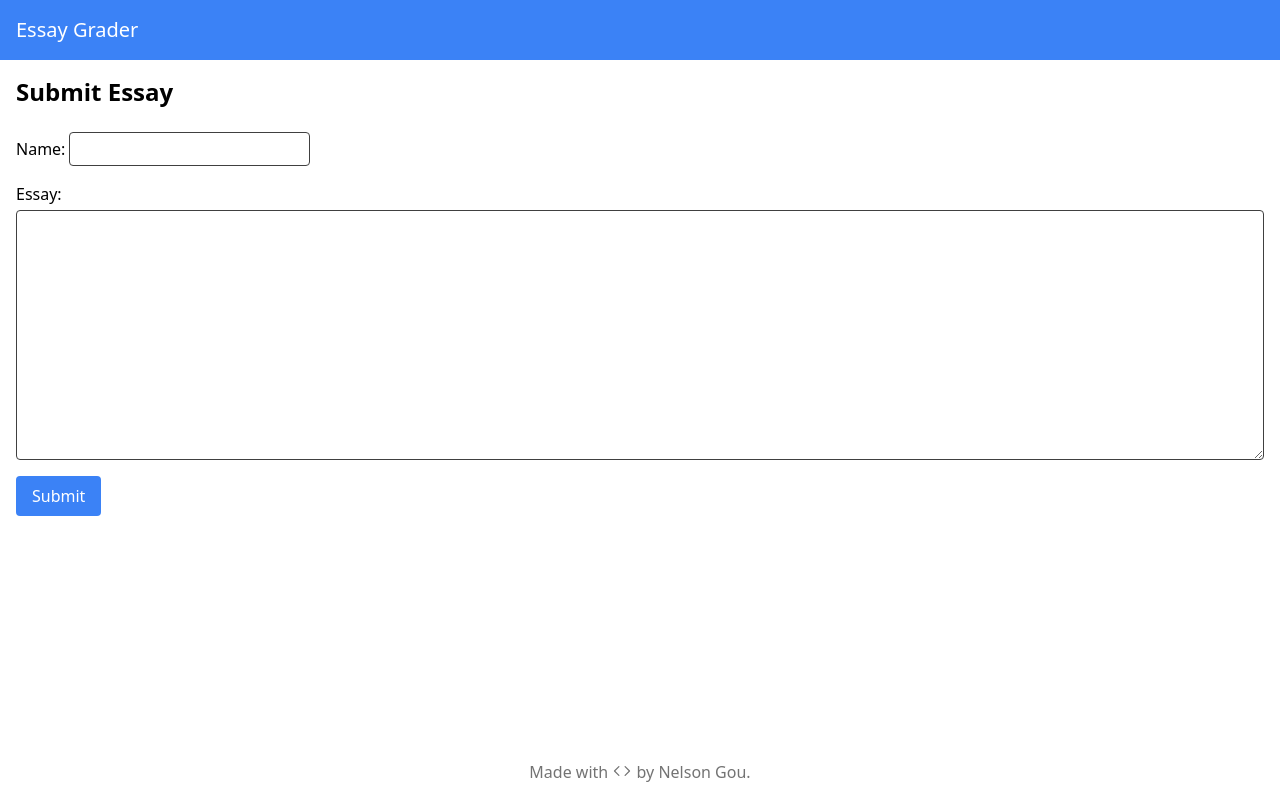
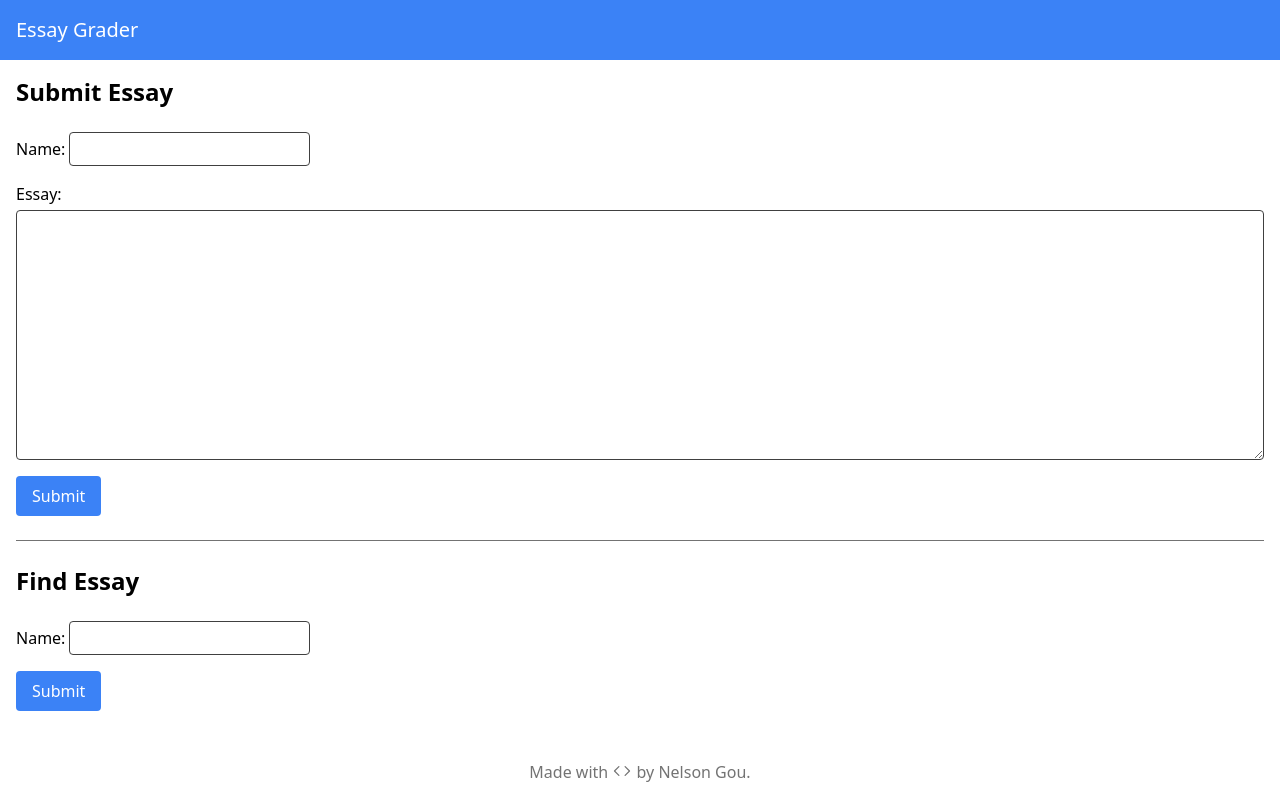
Before and after one commit to ng8165/EssayGrader, a Vue app in the folder client/: page / in a window 1280 px wide. Built offline with nearby package versions, Linux system fonts and the light colour scheme.

Commit message:
Add ability to find essay through name

```diff
--- a/client/src/router/index.ts
+++ b/client/src/router/index.ts
@@ -1,12 +1,12 @@
 import { createRouter, createWebHistory } from 'vue-router'
-import SubmitView from "../views/Submit.vue";
+import HomeView from "../views/Home.vue";
 import FeedbackView from "../views/Feedback.vue";
 import AdminView from "../views/Admin.vue";
 
 const router = createRouter({
     history: createWebHistory(import.meta.env.BASE_URL),
     routes: [
-        { path: "/", component: SubmitView },
+        { path: "/", component: HomeView },
         { path: "/feedback/:id", component: FeedbackView },
         { path: "/admin", component: AdminView },
     ]
--- a/client/src/views/Admin.vue
+++ b/client/src/views/Admin.vue
@@ -13,7 +13,7 @@ export default {
         }
 
         async function deleteGrade(id: string) {
-            const res = await fetch(`http://localhost:2020/grade/${id}`, { method: "DELETE" });
+            const res = await fetch(`http://localhost:2020/grade/id/${id}`, { method: "DELETE" });
             if (res.ok) fetchData();
         }
 
@@ -34,7 +34,7 @@ export default {
     <div v-if="isLoading">Loading...</div>
 
     <ul v-else-if="grades.length === 0" class="list">
-        <li class="ps-2"><div class="text-muted">No Grades Were Found</div></li>
+        <li class="p-2"><div class="text-neutral-500">No Grades Were Found</div></li>
     </ul>
 
     <ul v-else class="list">
@@ -42,7 +42,7 @@ export default {
             <div class="grow ml-2">{{ grade.name }}: {{ grade.score }}%</div>
 
 
-            <router-link :to="`/feedback/${grade.id}`">
+            <router-link :to="`/feedback/${grade._id}`">
                 <button class="bg-neutral-700 text-white py-2 px-3">
                     <svg xmlns="http://www.w3.org/2000/svg" width="16" height="16" fill="currentColor" viewBox="0 0 16 16">
                         <path d="M10.5 8a2.5 2.5 0 1 1-5 0 2.5 2.5 0 0 1 5 0z"/>
@@ -51,7 +51,7 @@ export default {
                 </button>
             </router-link>
 
-            <button class="bg-red-500 text-white py-2 px-3" type="submit" @click="() => deleteGrade(grade.id)">
+            <button class="bg-red-500 text-white py-2 px-3" type="submit" @click="() => deleteGrade(grade._id)">
                 <svg xmlns="http://www.w3.org/2000/svg" width="16" height="16" fill="currentColor" viewBox="0 0 16 16">
                     <path d="M2.5 1a1 1 0 0 0-1 1v1a1 1 0 0 0 1 1H3v9a2 2 0 0 0 2 2h6a2 2 0 0 0 2-2V4h.5a1 1 0 0 0 1-1V2a1 1 0 0 0-1-1H10a1 1 0 0 0-1-1H7a1 1 0 0 0-1 1H2.5zm3 4a.5.5 0 0 1 .5.5v7a.5.5 0 0 1-1 0v-7a.5.5 0 0 1 .5-.5zM8 5a.5.5 0 0 1 .5.5v7a.5.5 0 0 1-1 0v-7A.5.5 0 0 1 8 5zm3 .5v7a.5.5 0 0 1-1 0v-7a.5.5 0 0 1 1 0z"/>
                 </svg>
--- a/client/src/views/Feedback.vue
+++ b/client/src/views/Feedback.vue
@@ -1,5 +1,5 @@
 <script lang="ts">
-import { ref, watch } from "vue";
+import { ref } from "vue";
 import { useRoute } from "vue-router";
 
 export default {
@@ -11,7 +11,7 @@ export default {
         const essay = ref("");
 
         async function fetchData() {
-            const res = await fetch(`http://localhost:2020/grade/${id}`);
+            const res = await fetch(`http://localhost:2020/grade/id/${id}`);
             const { feedback: essayFeedback, essay: essayHTML } = await res.json();
             feedback.value = essayFeedback;
             essay.value = essayHTML;
--- /dev/null
+++ b/client/src/views/Find.vue
@@ -0,0 +1,32 @@
+<script lang="ts">
+import { ref } from "vue";
+import { useRouter } from "vue-router";
+
+export default {
+    setup() {
+        const name = ref("");
+        const router = useRouter();
+
+        async function findID() {
+            const res = await fetch(`http://localhost:2020/grade/name/${name.value}`);
+            const { id } = await res.json();
+            if (res.ok) router.push(`/feedback/${id}`);
+        }
+
+        return { name, findID };
+    }
+}
+</script>
+
+<template>
+    <h2 class="mb-6">Find Essay</h2>
+
+    <form @submit.prevent="findID">
+        <div class="mb-4">
+            <label for="name" class="mr-1">Name:</label>
+            <input name="name" id="name" required v-model="name" />
+        </div>
+
+        <button type="submit" class="block bg-blue-500 text-white">Submit</button>
+    </form>
+</template>
--- /dev/null
+++ b/client/src/views/Home.vue
@@ -0,0 +1,18 @@
+<script lang="ts">
+import SubmitView from "./Submit.vue";
+import FindView from "./Find.vue";
+
+export default {
+    components: {
+        SubmitView, FindView
+    }
+}
+</script>
+
+<template>
+    <SubmitView />
+
+    <hr class="border-neutral-500 my-6" />
+
+    <FindView />
+</template>
```
Also changed, not shown: 2 other files (tests, documents, lock files or other folders).
